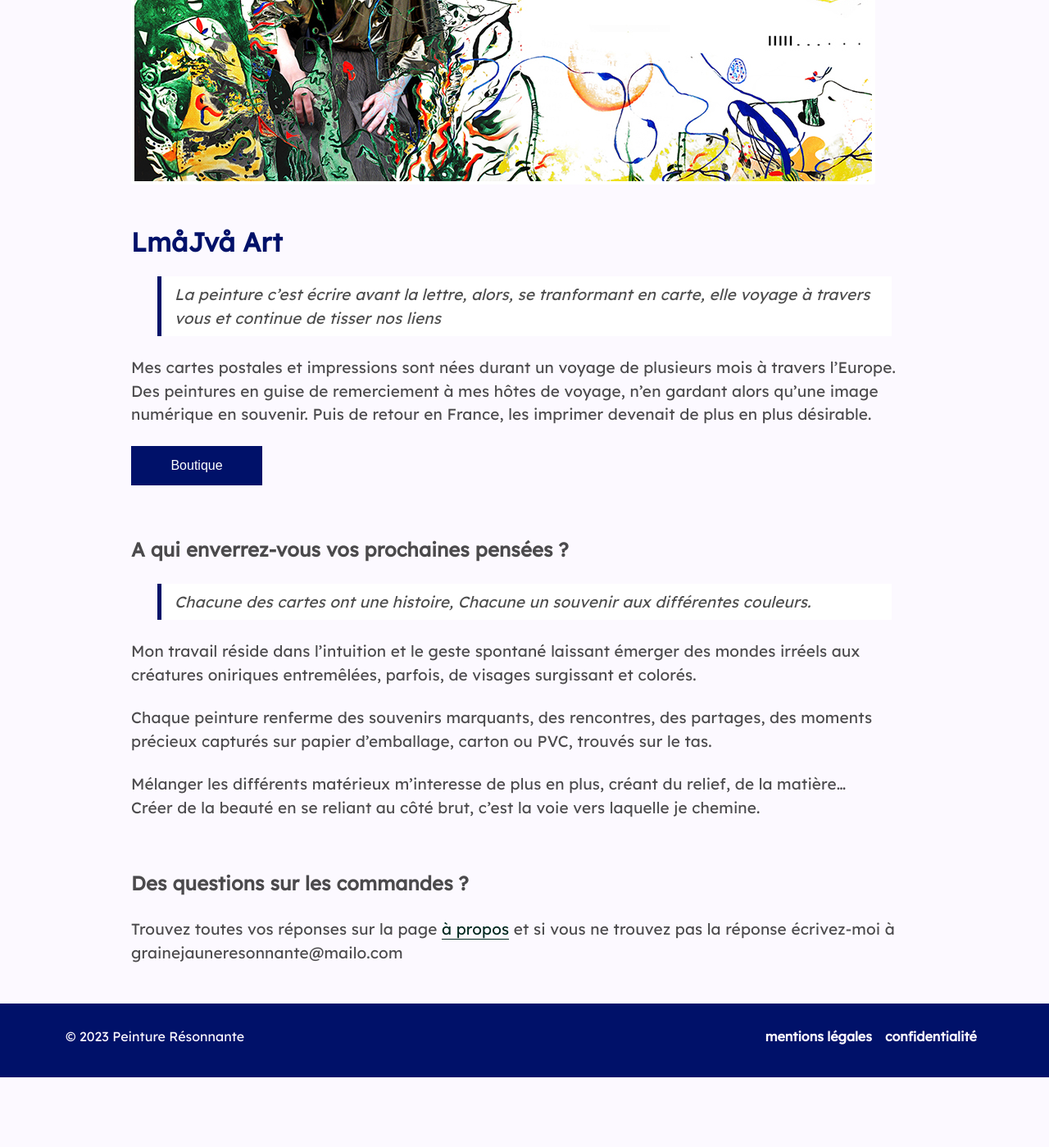
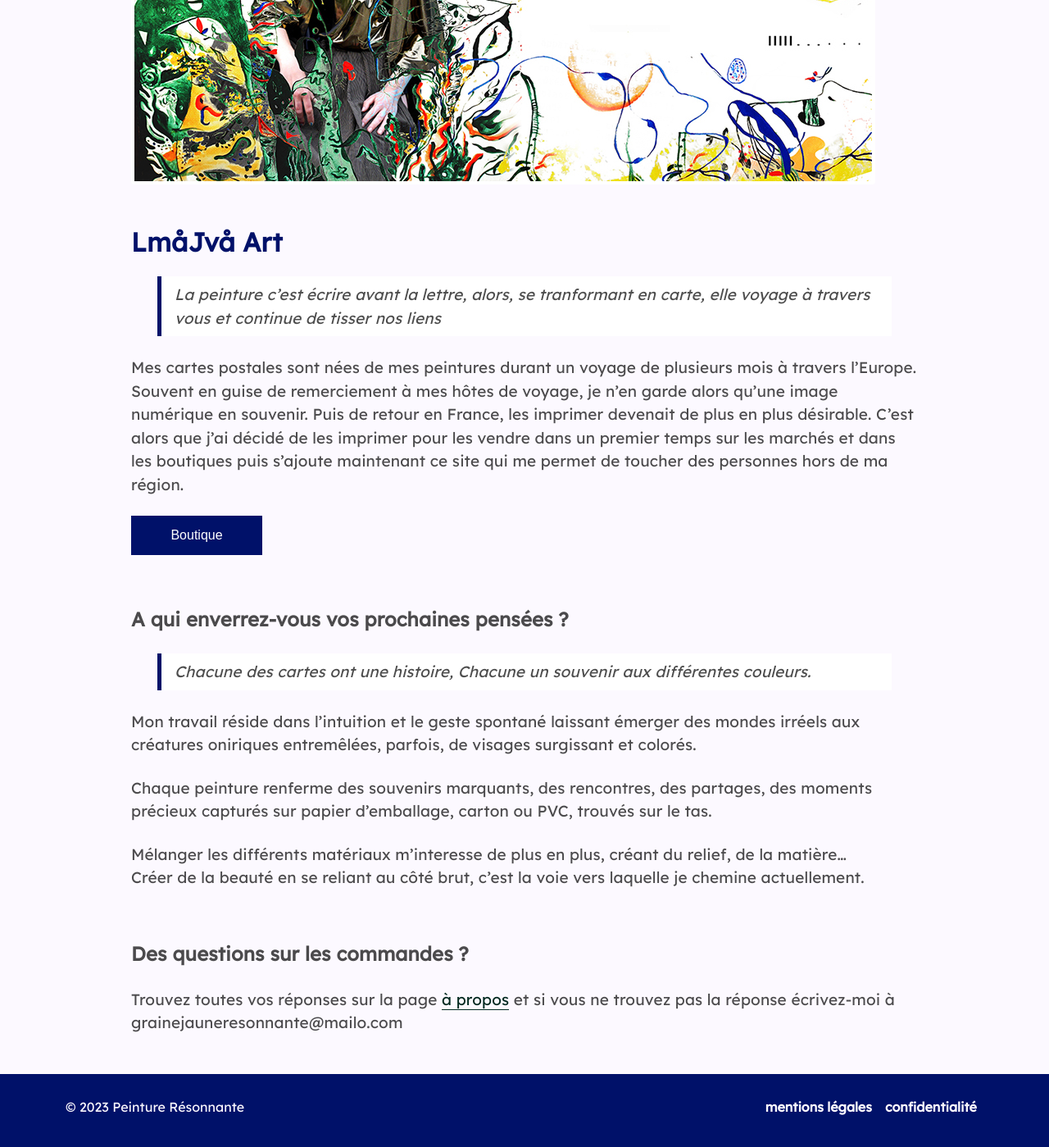
Before and after one commit to LmaJva/website, a Jekyll site: the page built from index.md, in a window 1280 px wide and 1400 px high, scrolled down 416 px. Shown: the whole window at 82% size. Built offline with Jekyll 4.4.1, drawn with Linux system fonts in a browser that asks for light colours; nearby versions of some CDN libraries; before the commit the page ends 1730 px from its top, so only the background shows below that.

Commit message:
Update uvp.md maj texte

```diff
--- a/_includes/uvp.md
+++ b/_includes/uvp.md
@@ -19,9 +19,8 @@
 
 > La peinture c’est écrire avant la lettre, alors, se tranformant en carte, elle voyage à travers vous et continue de tisser nos liens
 
-Mes cartes postales et impressions sont nées durant un voyage de plusieurs mois à travers l’Europe. <br>
-Des peintures en guise de remerciement à mes hôtes de voyage, n'en gardant alors qu'une image numérique en souvenir.
-Puis de retour en France, les imprimer devenait de plus en plus désirable.
+Mes cartes postales sont nées de mes peintures durant un voyage de plusieurs mois à travers l’Europe. Souvent en guise de remerciement à mes hôtes de voyage, je n'en garde alors qu'une image numérique en souvenir.
+Puis de retour en France, les imprimer devenait de plus en plus désirable. C'est alors que j'ai décidé de les imprimer pour les vendre dans un premier temps sur les marchés et dans les boutiques puis s'ajoute maintenant ce site qui me permet de toucher des personnes hors de ma région.
 
 <a class="button" href="https://boutique.peintureresonnante.fr" target="_blank" >
 <button>Boutique</button>
@@ -36,7 +35,7 @@ Mon travail réside dans l'intuition et le geste spontané laissant émerger des
 
 Chaque peinture renferme des souvenirs marquants, des rencontres, des partages, des moments précieux capturés sur papier d'emballage, carton ou PVC, trouvés sur le tas.
 
-Mélanger les différents matérieux m'interesse de plus en plus, créant du relief, de la matière... <br>Créer de la beauté en se reliant au côté brut, c'est la voie vers laquelle je chemine.
+Mélanger les différents matériaux m'interesse de plus en plus, créant du relief, de la matière... <br>Créer de la beauté en se reliant au côté brut, c'est la voie vers laquelle je chemine actuellement.
 
 #### Des questions sur les commandes ?
 
```
